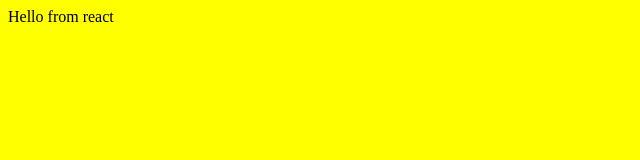
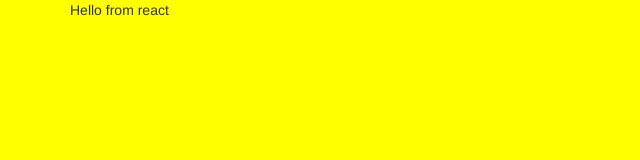
Before and after one commit to Dmitriytro/base_reactjs_webpack_3_config, a React app: page / in a window 1280 px wide. Shown: the whole page, without its empty margins (0-640 px from the left). Built offline with nearby package versions, Linux system fonts and the light colour scheme.

Commit message:
bootstrap added

```diff
--- a/package.json
+++ b/package.json
@@ -11,6 +11,7 @@
   "license": "ISC",
   "dependencies": {
     "react": "^16.2.0",
+    "react-bootstrap": "^0.31.5",
     "react-dom": "^16.2.0"
   },
   "devDependencies": {
--- a/src/index.html
+++ b/src/index.html
@@ -5,10 +5,10 @@
     <meta name="viewport"
           content="width=device-width, user-scalable=no, initial-scale=1.0, maximum-scale=1.0, minimum-scale=1.0">
     <meta http-equiv="X-UA-Compatible" content="ie=edge">
+    <link rel="stylesheet" href="https://maxcdn.bootstrapcdn.com/bootstrap/latest/css/bootstrap.min.css">
     <title>Reactjs-basics</title>
 </head>
 <body>
     <div id="app"></div>
-    <script src="/app.bundle.js"></script>
 </body>
 </html>
--- a/src/js/app.js
+++ b/src/js/app.js
@@ -1,12 +1,11 @@
 import React, { Component } from 'react';
 import { render } from 'react-dom';
-
 import '../sass/style.sass';
 
 export default class Hello extends Component {
     render() {
         return (
-            <div>
+            <div className="container">
                 Hello from react
             </div>
         );
```
Also changed, not shown: 1 other file.
